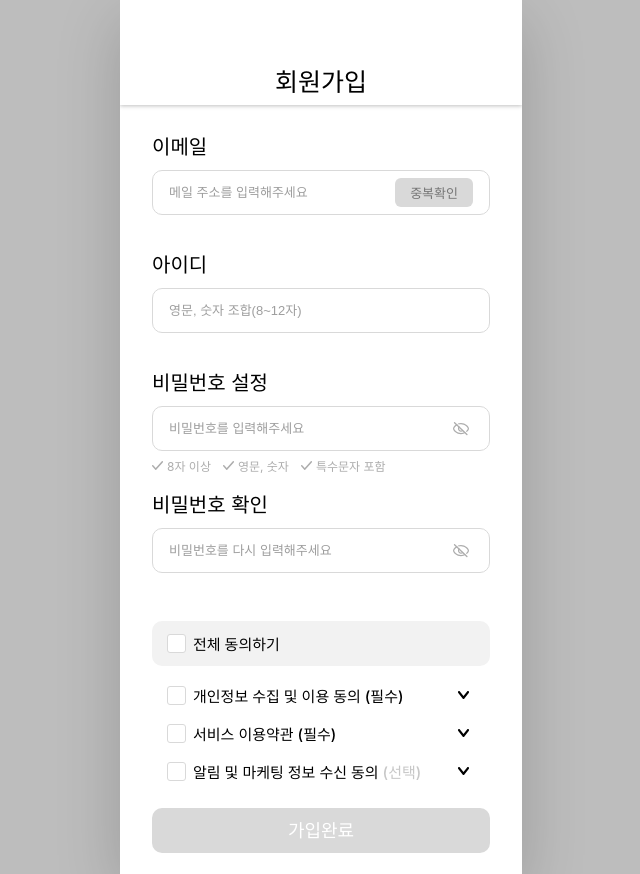
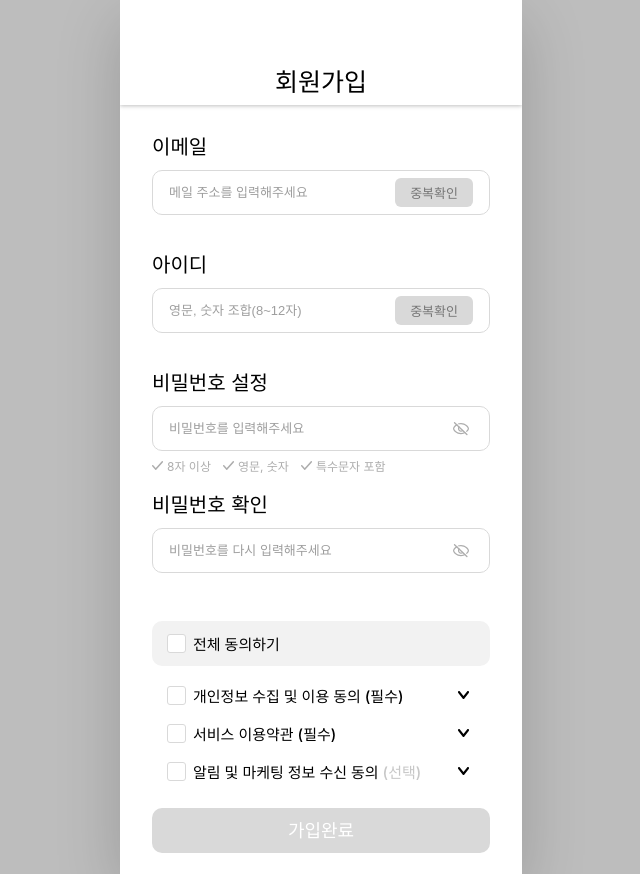
Before and after one commit to DWLLCH/DWLLCH_FE, a React (Create React App) app: page /signup in a window 1280 px wide. Shown: the whole page, without its empty margins (319-959 px from the left). Built offline with nearby package versions, Linux system fonts and the light colour scheme; a web font is replaced by a local one.

Commit message:
feat: 아이디 중복확인 API 연동

```diff
--- a/src/api/auth.js
+++ b/src/api/auth.js
@@ -41,3 +41,9 @@ export async function checkEmailDuplicate(email) {
   const response = await apiClient.post('/auth/signup/email/check', { email });
   return response.data.data;
 }
+
+/* POST /auth/signup/username/check | 성공 시 { available: true } 반환 */
+export async function checkUsernameDuplicate(username) {
+  const response = await apiClient.post('/auth/signup/username/check', { username });
+  return response.data.data;
+}
--- a/src/pages/SignUp.jsx
+++ b/src/pages/SignUp.jsx
@@ -7,7 +7,7 @@ import Button from '../components/Button';
 import TermsContent from '../components/TermsContent';
 import arrowBottom from '../assets/arrow_bottom.svg';
 import arrowUp from '../assets/arrow_up.svg';
-import { checkEmailDuplicate } from '../api/auth';
+import { checkEmailDuplicate, checkUsernameDuplicate } from '../api/auth';
 import { TERMS_CONTENT } from '../constants/terms';
 import { getPasswordRules, isValidEmail, isValidId } from '../utils/validators';
 import '../styles/SignUp.css';
@@ -16,6 +16,7 @@ function SignUp() {
   const navigate = useNavigate();
   const [form, setForm] = useState({ email: '', id: '', password: '', passwordConfirm: '' });
   const [emailStatus, setEmailStatus] = useState('idle');
+  const [usernameStatus, setUsernameStatus] = useState('idle');
   const [agreements, setAgreements] = useState({ privacy: false, terms: false, marketing: false });
   const [expandedTerms, setExpandedTerms] = useState({
     privacy: false,
@@ -23,6 +24,7 @@ function SignUp() {
     marketing: false,
   });
   const emailCheckId = useRef(0);
+  const usernameCheckId = useRef(0);
 
   const passwordRules = getPasswordRules(form.password);
   const isPasswordValid = passwordRules.length && passwordRules.alnum && passwordRules.special;
@@ -36,6 +38,10 @@ function SignUp() {
     if (name === 'email') {
       emailCheckId.current += 1;
       setEmailStatus('idle');
+    }
+    if (name === 'id') {
+      usernameCheckId.current += 1;
+      setUsernameStatus('idle');
     }
     setForm((prev) => ({ ...prev, [name]: value }));
   };
@@ -52,13 +58,36 @@ function SignUp() {
       setEmailStatus(available ? 'available' : 'duplicate');
     } catch (error) {
       if (requestId !== emailCheckId.current) return;
-      // 409(이미 가입된 이메일) -> duplicate, 400(형식 오류) -> invalid, 그 외(서버 오류/네트워크/타임아웃 등) -> error
+      // 409(이미 가입된 이메일)는 duplicate, 400(형식 오류)는 invalid, 그 외는 error
       if (error.response?.status === 409) {
         setEmailStatus('duplicate');
       } else if (error.response?.status === 400) {
         setEmailStatus('invalid');
       } else {
         setEmailStatus('error');
+      }
+    }
+  };
+
+  const handleCheckUsername = async () => {
+    if (!isIdValid) {
+      setUsernameStatus('invalid');
+      return;
+    }
+    const requestId = ++usernameCheckId.current;
+    try {
+      const { available } = await checkUsernameDuplicate(form.id);
+      if (requestId !== usernameCheckId.current) return;
+      setUsernameStatus(available ? 'available' : 'duplicate');
+    } catch (error) {
+      if (requestId !== usernameCheckId.current) return;
+      // 409(이미 사용 중인 아이디)는 duplicate, 400(형식 오류)는 invalid, 그 외는  error
+      if (error.response?.status === 409) {
+        setUsernameStatus('duplicate');
+      } else if (error.response?.status === 400) {
+        setUsernameStatus('invalid');
+      } else {
+        setUsernameStatus('error');
       }
     }
   };
@@ -78,7 +107,7 @@ function SignUp() {
 
   const isFormValid =
     emailStatus === 'available' &&
-    isIdValid &&
+    usernameStatus === 'available' &&
     isPasswordValid &&
     isPasswordConfirmValid &&
     agreements.privacy &&
@@ -149,12 +178,33 @@ function SignUp() {
             placeholder="영문, 숫자 조합(8~12자)"
             value={form.id}
             onChange={handleChange}
+            rightElement={
+              <DuplicateCheckButton
+                status={usernameStatus}
+                onClick={handleCheckUsername}
+                disabled={!form.id}
+              />
+            }
           />
-          {form.id && (
-            <p
-              className={`signup-field-message${isIdValid ? ' signup-field-message--success' : ' signup-field-message--error'}`}
-            >
-              {isIdValid ? '사용 가능한 아이디입니다' : '영문, 숫자 조합 8~12자로 입력해주세요'}
+          {usernameStatus === 'available' && (
+            <p className="signup-field-message signup-field-message--success">
+              사용 가능한 아이디입니다
+            </p>
+          )}
+          {usernameStatus === 'duplicate' && (
+            <p className="signup-field-message signup-field-message--error">
+              이미 사용 중인 아이디입니다
+            </p>
+          )}
+          {usernameStatus === 'error' && (
+            <p className="signup-field-message signup-field-message--error">
+              확인 중 오류가 발생했어요. 다시 시도해주세요.
+            </p>
+          )}
+          {/* 중복확인 전(idle)이거나 형식오류(invalid)일 때는, 타이핑하는 즉시 형식만 실시간으로 안내 */}
+          {(usernameStatus === 'idle' || usernameStatus === 'invalid') && form.id && !isIdValid && (
+            <p className="signup-field-message signup-field-message--error">
+              영문, 숫자 조합 8~12자로 입력해주세요
             </p>
           )}
         </div>
```
